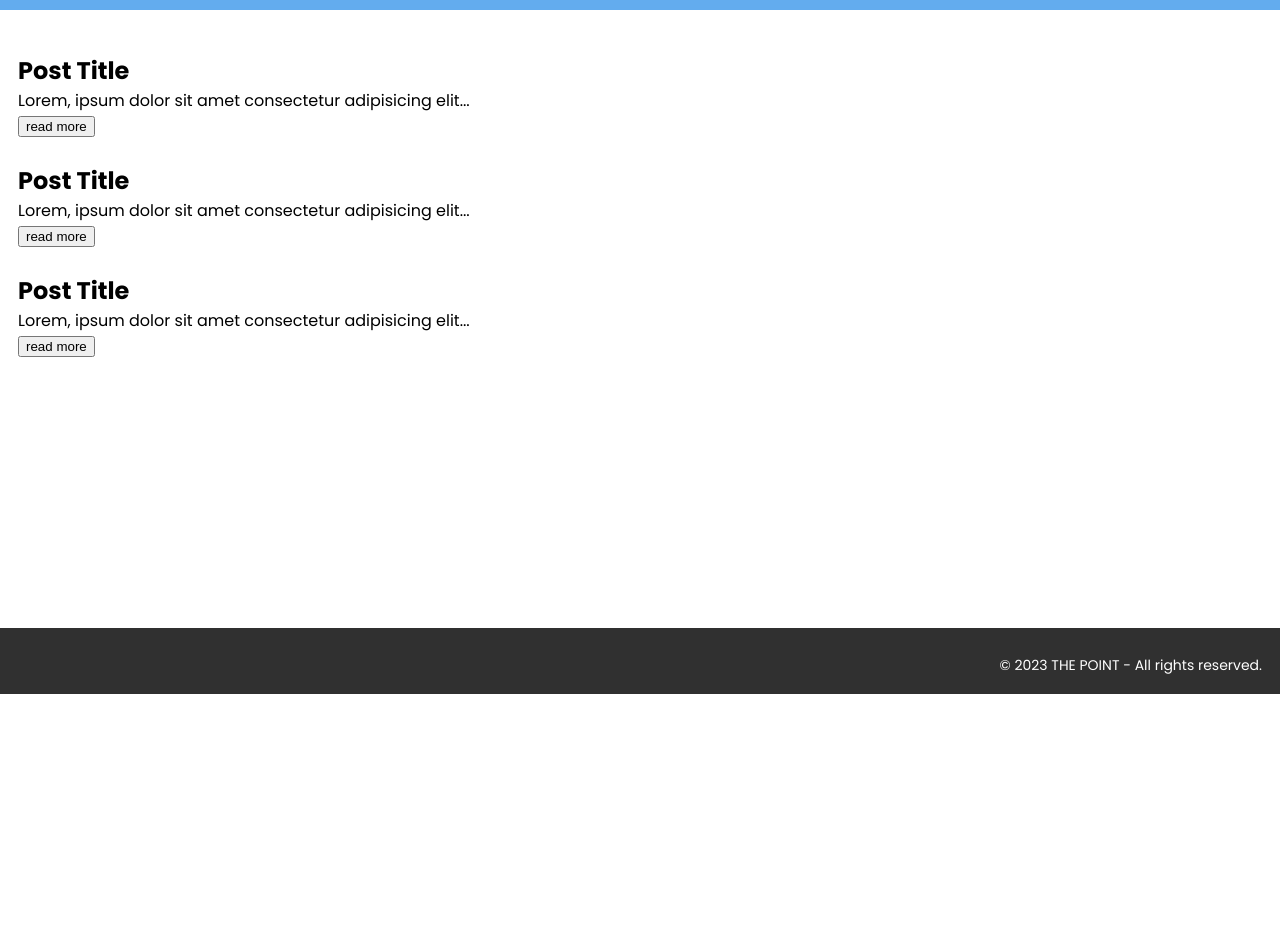
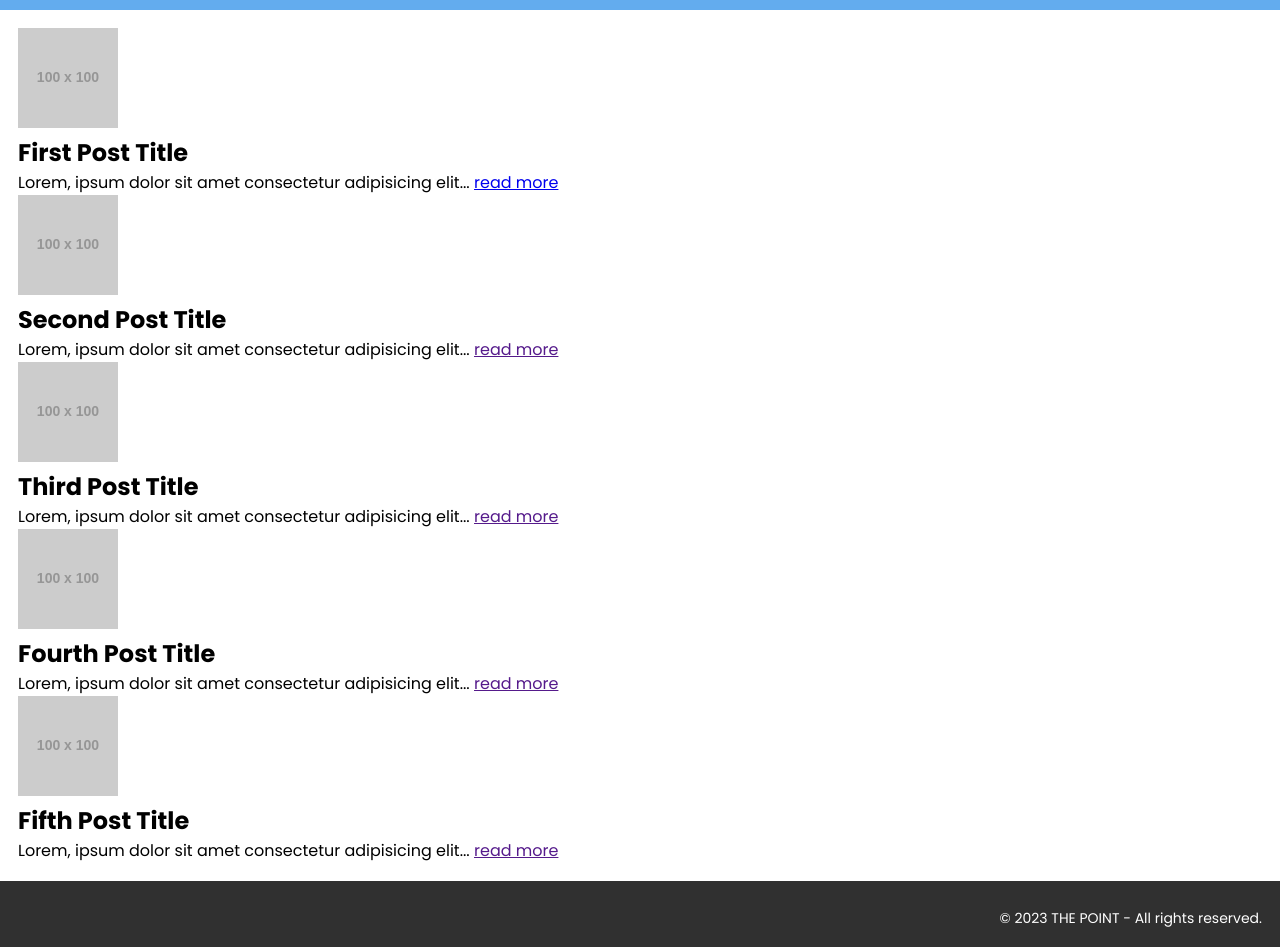
Before and after one commit to islamCodehood/blog-website-udacity, a plain HTML site: page index.html in a window 1280 px wide. Shown: the part 106-1053 px from the top of the page. Before the commit the page ends 800 px from the top, so only its background shows below. Drawn offline with Linux system fonts and the light colour scheme; placeholder pictures from the web are drawn by us; a web font is replaced by a local one.

Commit message:
add images

```diff
--- a/index.html
+++ b/index.html
@@ -28,58 +28,86 @@
   <main class="main">
     <article class="card">
       <div class="card_image_wrapper">
-        <img class="card_image" src="" alt="">
+        <img class="card_image" src="https://placehold.co/100" alt="">
       </div>
       <div class="card_body">
         <div class="card_body_text">
           <h2 class="card_body_text_title">
-            Post Title
+            First Post Title
           </h2>
           <p class="card_body_text_excerpt">
             Lorem, ipsum dolor sit amet consectetur adipisicing elit...
+            <a href="/posts/first-post/" class="card_link">read more</a>
           </p>
-        </div>
-        <div class="card_body_buttons">
-          <button class="card_button">read more</button>
         </div>
       </div>
     </article>
     <article class="card">
       <div class="card_image_wrapper">
-        <img class="card_image" src="" alt="">
+        <img class="card_image" src="https://placehold.co/100" alt="">
       </div>
       <div class="card_body">
         <div class="card_body_text">
           <h2 class="card_body_text_title">
-            Post Title
+            Second Post Title
           </h2>
           <p class="card_body_text_excerpt">
             Lorem, ipsum dolor sit amet consectetur adipisicing elit...
+            <a href="" class="card_link">read more</a>
           </p>
-        </div>
-        <div class="card_body_buttons">
-          <button class="card_button">read more</button>
         </div>
       </div>
     </article>
     <article class="card">
       <div class="card_image_wrapper">
-        <img class="card_image" src="" alt="">
+        <img class="card_image" src="https://placehold.co/100" alt="">
       </div>
       <div class="card_body">
         <div class="card_body_text">
           <h2 class="card_body_text_title">
-            Post Title
+            Third Post Title
           </h2>
           <p class="card_body_text_excerpt">
             Lorem, ipsum dolor sit amet consectetur adipisicing elit...
+            <a href="" class="card_link">read more</a>
           </p>
-        </div>
-        <div class="card_body_buttons">
-          <button class="card_button">read more</button>
         </div>
       </div>
     </article>
+    <article class="card">
+      <div class="card_image_wrapper">
+        <img class="card_image" src="https://placehold.co/100" alt="">
+      </div>
+      <div class="card_body">
+        <div class="card_body_text">
+          <h2 class="card_body_text_title">
+            Fourth Post Title
+          </h2>
+          <p class="card_body_text_excerpt">
+            Lorem, ipsum dolor sit amet consectetur adipisicing elit...
+            <a href="" class="card_link">read more</a>
+          </p>
+        </div>
+      </div>
+    </article>
+    <article class="card">
+      <div class="card_image_wrapper">
+        <img class="card_image" src="https://placehold.co/100" alt="">
+      </div>
+      <div class="card_body">
+        <div class="card_body_text">
+          <h2 class="card_body_text_title">
+            Fifth Post Title
+          </h2>
+          <p class="card_body_text_excerpt">
+            Lorem, ipsum dolor sit amet consectetur adipisicing elit...
+            <a href="" class="card_link">read more</a>
+          </p>
+        </div>
+      </div>
+    </article>
+
+
   </main>
   <footer class="footer">
     <p>© 2023 THE POINT - All rights reserved.</p>
```
